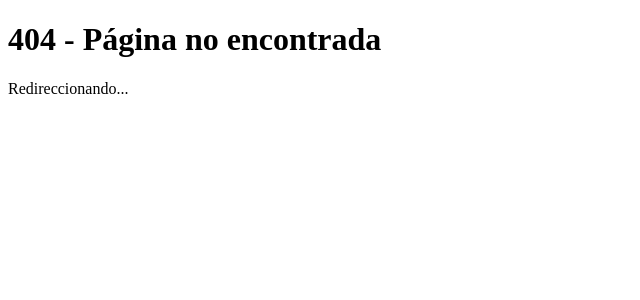
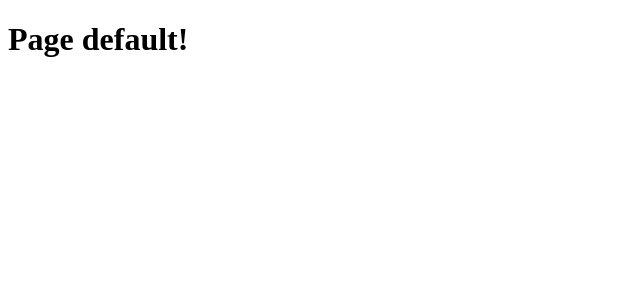
Before and after one commit to mundoenrique/template-nextjs, a Next.js app: page / in a window 1280 px wide. Before the commit this address had no page. Shown: the top 300 px of the page, without its empty margins (0-640 px from the left). Built offline with nearby package versions, Linux system fonts and the light colour scheme.

Commit message:
changes midd

```diff
--- /dev/null
+++ b/src/app/page.tsx
@@ -0,0 +1,3 @@
+export default function Page() {
+	return <h1>Page default!</h1>;
+}
--- a/src/middleware.ts
+++ b/src/middleware.ts
@@ -6,9 +6,7 @@ const tenants = Object.keys(configTenant);
 // ["novo", "bdb", "coop"]; // variable de entorno
 const validTenants = new Set(tenants); //Set verificación de validez del tenant
 const tenantCookie = 'tenant';
-const routeCookie = 'currentRoute';
 const SIGNIN_ROUTE = '/signin';
-const ROUTES = ['/signin'];
 
 export function middleware(req: NextRequest) {
 	const url = req.nextUrl.clone();
@@ -30,9 +28,6 @@ export function middleware(req: NextRequest) {
 	}
 }
 
-/**
- * Establece la cookie del tenant en la respuesta.
- */
 function setTenantCookie(response: NextResponse, tenant: string): void {
 	response.cookies.set({
 		name: tenantCookie,
```
Also changed, not shown: src/app/not-found.tsx (+0 -15 lines).
